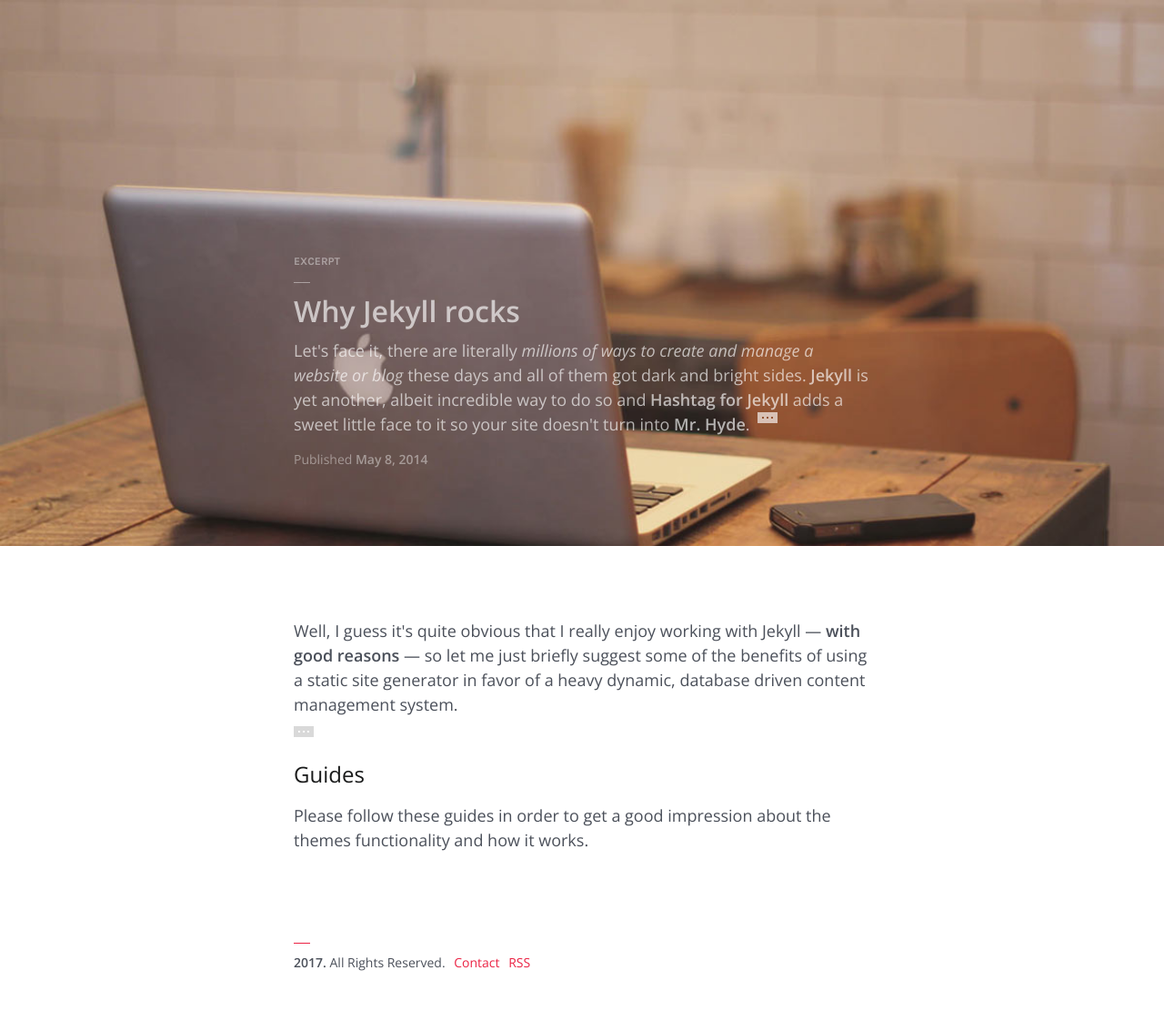
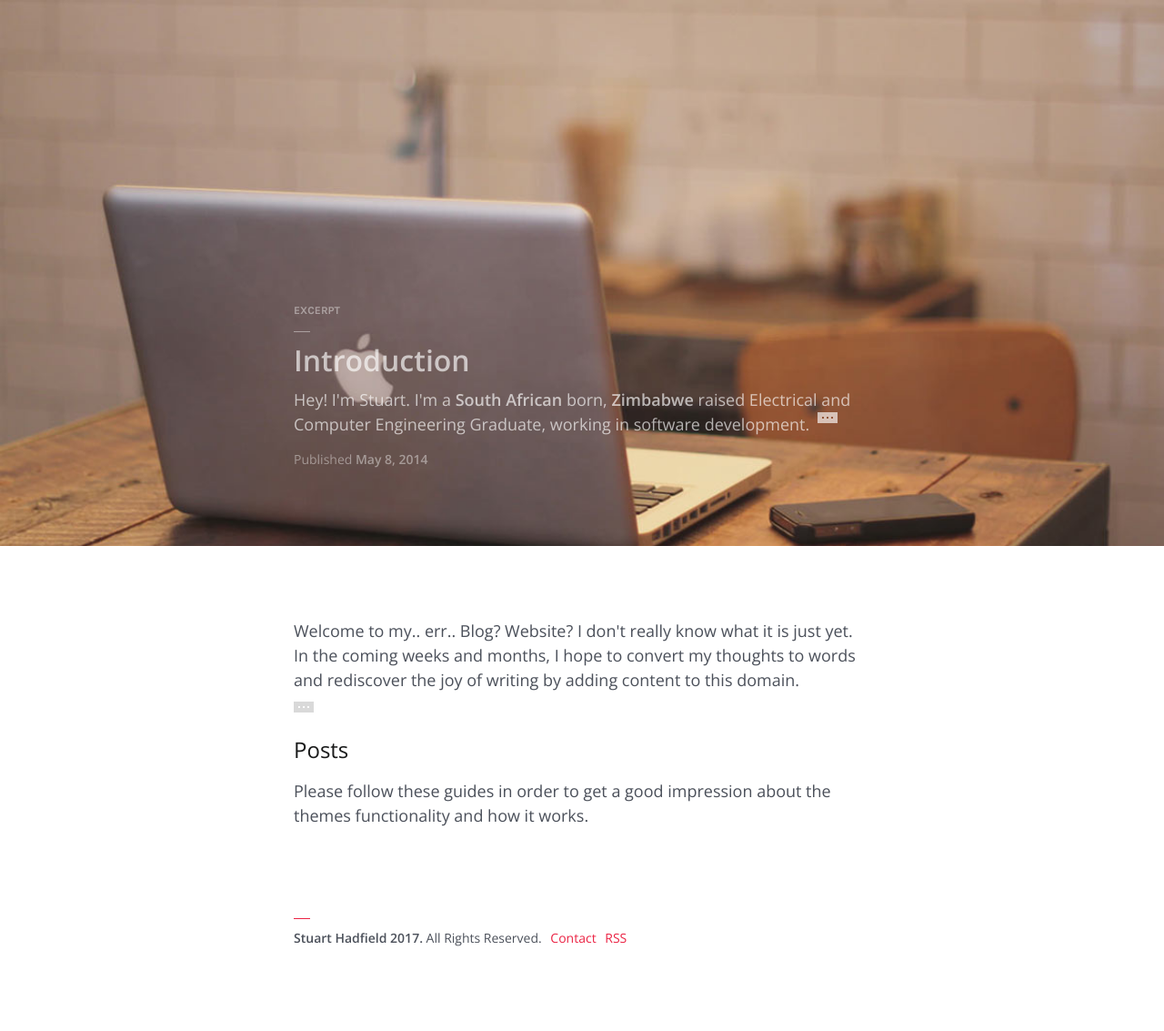
Before and after one commit to StuartHadfield/stuarthadfield.github.io, a Jekyll site: the page built from index.html, in a window 1280 px wide. Shown: the whole page at 91% size. Built offline with Jekyll 4.4.1, drawn with Linux system fonts in a browser that asks for light colours; after the commit the page ends 1106 px from its top, so only the background shows below that.

Commit message:
add an about me

```diff
--- a/_config.yml
+++ b/_config.yml
@@ -15,7 +15,7 @@
 disqus: 		your_disqus_shortname
 analytics: 		UA-XXXXXXX-Y
 
-copyright: 		2017.
+copyright: 		Stuart Hadfield 2017.
 
 # Build Settings
 permalinks: 	pretty
--- a/_includes/summary.html
+++ b/_includes/summary.html
@@ -15,7 +15,7 @@
           {% endif %}
 
           {% if post.url %}
-            <a href="{{ post.url }}" title="Read Post" class="icon image">{{ post.content | reading_time_as_i }}</a>
+            <a href="{{ post.url }}" title="Read Post" class="icon image">{{ post.content }}</a>
           {% endif %}
 
         </div>
--- a/_includes/teaser.html
+++ b/_includes/teaser.html
@@ -16,7 +16,7 @@
 
 		<div class="excerpt">
 
-			<span class="title">{{ teaser.content | reading_time_as_i }}</span>
+			<span class="title">{{ teaser.content }}</span>
 
 			{% if teaser.title %}
 				<h1><a href="{{ teaser.url | prepend: site.baseurl }}" title="{{ teaser.title }}">{{ teaser.title }}</a></h1>
--- a/index.html
+++ b/index.html
@@ -1,24 +1,25 @@
 ---
 
 layout:     default
-title:      Why Jekyll rocks
+title:      Introduction
 type:       home
 navigation: true
 
 date:       2014-05-08
 image:      header-1.jpg
-excerpt:    Let's face it, there are literally <i>millions of ways to create and manage a website or blog</i> these days and all of them got dark and bright sides. <b>Jekyll</b> is yet another, albeit incredible way to do so and <b>Hashtag for Jekyll</b> adds a sweet little face to it so your site doesn't turn into <b>Mr. Hyde</b>. <a href="/about.html" title="Continue" class="more">Continue</a>
+excerpt:    Hey! I'm Stuart. I'm a <b>South African</b> born, <b>Zimbabwe</b> raised Electrical and Computer Engineering Graduate, working in software development. <a href="/about.html" title="Continue" class="more">Continue</a>
 gradient:   1
 
 ---
 
+
 <div class="summary">
 
-  <p>Well, I guess it's quite obvious that I really enjoy working with Jekyll — <b>with good reasons</b> — so let me just briefly suggest some of the benefits of using a static site generator in favor of a heavy dynamic, database driven content management system. <a href="/why-jekyll.html" title="Continue" class="more">Continue</a></p>
+  <p>Welcome to my.. err.. Blog? Website? I don't really know what it is just yet.  In the coming weeks and months, I hope to convert my thoughts to words and rediscover the joy of writing by adding content to this domain. <a href="/why-jekyll.html" title="Continue" class="more">Continue</a></p>
 
 </div>
 
-<h2>Guides</h2>
+<h2>Posts</h2>
 <p>Please follow these guides in order to get a good impression about the themes functionality and how it works.</p>
 
 {% for post in paginator.posts %}
```
Also changed, not shown: about.md (+26 -59 lines), images/ahrlac.jpg (added), images/high-school.jpg (added), images/uct.jpg (added), images/zappi.jpg (added), why-jekyll.md (line endings or trailing spaces).
